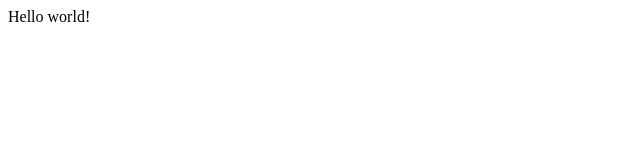
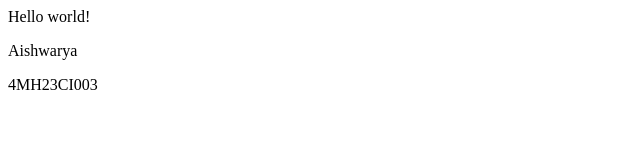
Before and after one commit to Aishwarya356-05/aishwarya, a plain HTML site: page index.html in a window 1280 px wide. Shown: the whole page, without its empty margins (0-640 px from the left). Drawn offline with Linux system fonts and the light colour scheme.

Commit message:
Added Aishwarya and 4MH23CI003

```diff
--- a/index.html
+++ b/index.html
@@ -1 +1,3 @@
 <p>Hello world!</p>
+<p>Aishwarya</p>
+<p>4MH23CI003</p>
```
